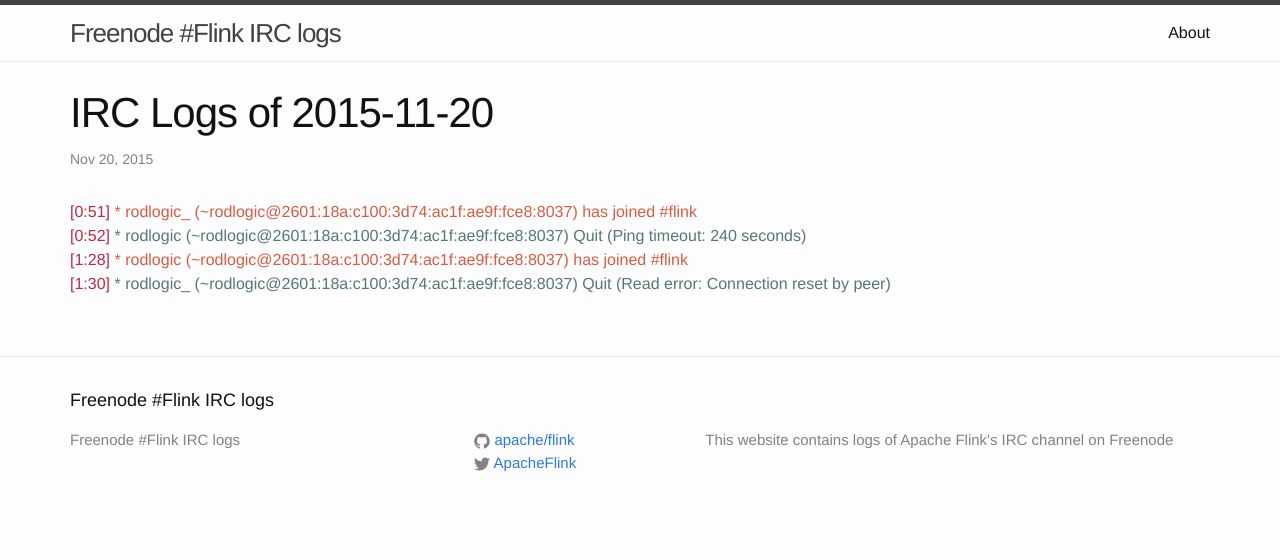
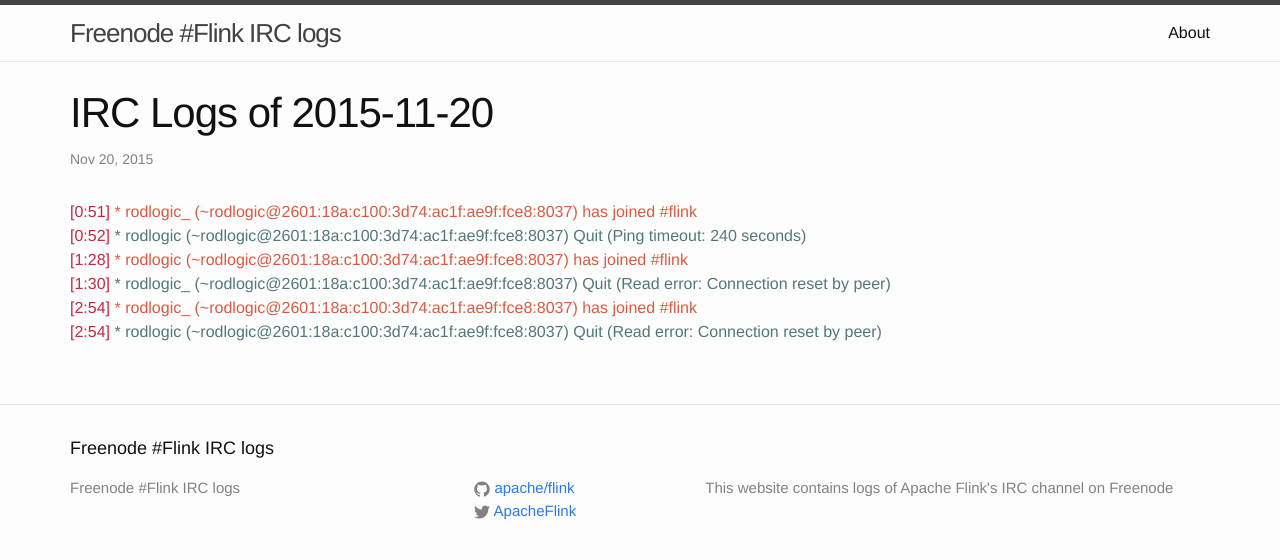
Before and after one commit to flink-irc-logs/flink-irc-logs.github.io, a Jekyll site: the page built from _posts/2015-11-20-logs.markdown, in a window 1280 px wide. Shown: the top 559 px of the page. Built offline with Jekyll 4.4.1, drawn with Linux system fonts in a browser that asks for light colours.

Commit message:
Update of the logs on Fri Nov 20 04:22:49 CET 2015

```diff
--- a/_posts/2015-11-20-logs.markdown
+++ b/_posts/2015-11-20-logs.markdown
@@ -8,3 +8,5 @@
 <span class="irc-date">[0:52]</span> <span class="irc-navy">* rodlogic (~rodlogic@2601:18a:c100:3d74:ac1f:ae9f:fce8:8037) Quit (Ping timeout: 240 seconds)</span><br />
 <span class="irc-date">[1:28]</span> <span class="irc-green">* rodlogic (~rodlogic@2601:18a:c100:3d74:ac1f:ae9f:fce8:8037) has joined #flink</span><br />
 <span class="irc-date">[1:30]</span> <span class="irc-navy">* rodlogic_ (~rodlogic@2601:18a:c100:3d74:ac1f:ae9f:fce8:8037) Quit (Read error: Connection reset by peer)</span><br />
+<span class="irc-date">[2:54]</span> <span class="irc-green">* rodlogic_ (~rodlogic@2601:18a:c100:3d74:ac1f:ae9f:fce8:8037) has joined #flink</span><br />
+<span class="irc-date">[2:54]</span> <span class="irc-navy">* rodlogic (~rodlogic@2601:18a:c100:3d74:ac1f:ae9f:fce8:8037) Quit (Read error: Connection reset by peer)</span><br />
```
